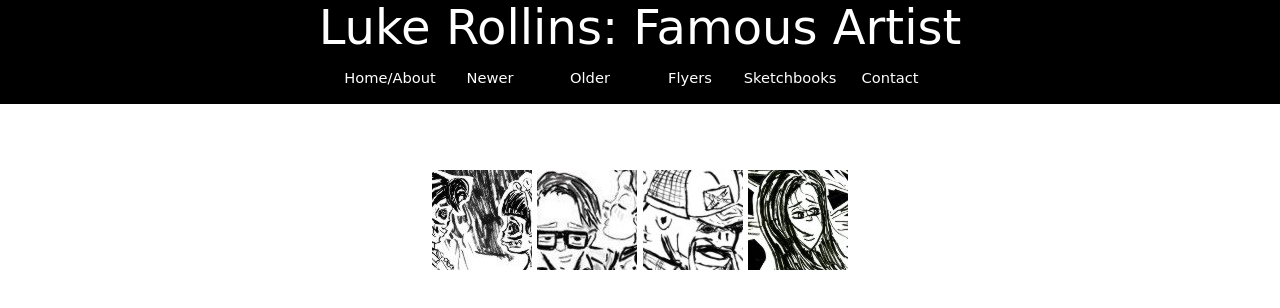
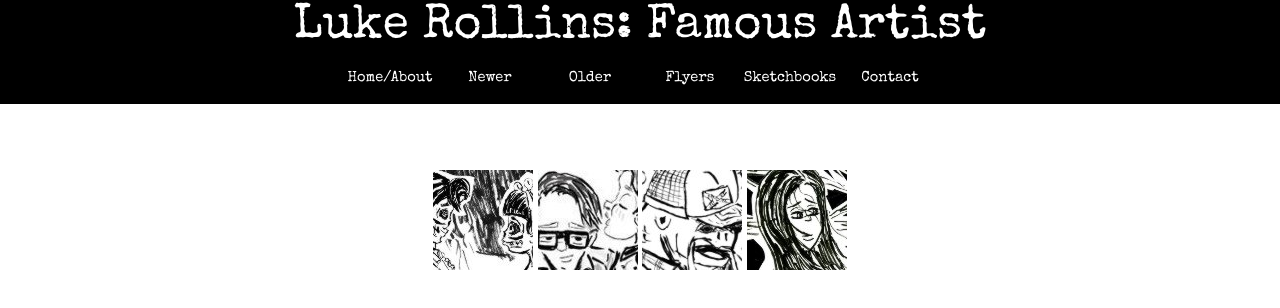
Before and after one commit to lukerollins/Code_Louisville_FEWD_Improved_Project, a plain HTML site: page flyer_page.html in a window 1280 px wide. Drawn offline with nearby package versions, Linux system fonts and the light colour scheme.

Commit message:
Forgot that I had to add the font stylesheet link to all of my pages. Starting to see why people like those front-end frameworks to much

```diff
--- a/flyer_page.html
+++ b/flyer_page.html
@@ -7,6 +7,7 @@
     <link href="CSS/normalize.css" rel="stylesheet">
     <link href="JS/fancybox/jquery.fancybox.min.css" rel="stylesheet">
     <link href="CSS/art_page_four.css" rel="stylesheet">
+    <link href="https://fonts.googleapis.com/css?family=Special+Elite" rel="stylesheet">
 </head>
 
 <body>
```
Also changed, not shown: art_page_newer.html (+1 -0 lines), art_page_older.html (+1 -0 lines), contact_page.html (+1 -1 lines), sketchbooks_page.html (+1 -0 lines).
